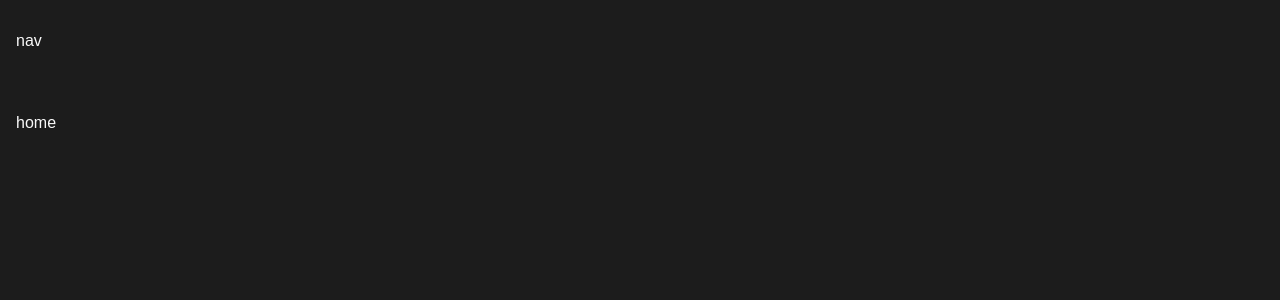
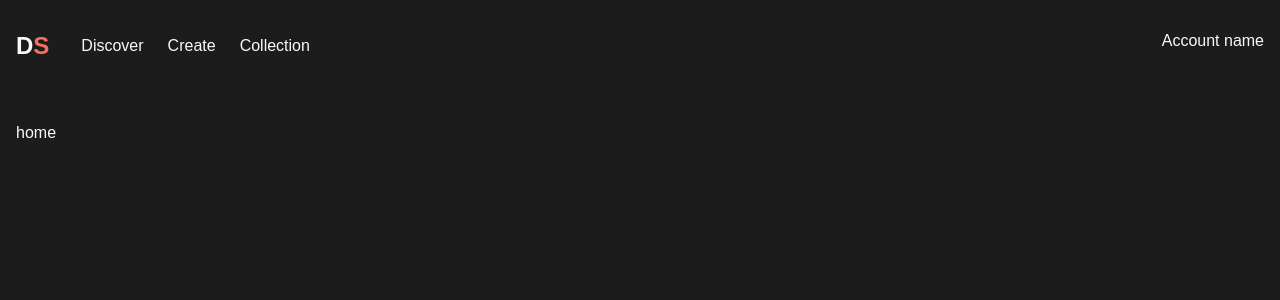
Before and after one commit to pgm-bramcriel/Discoversound, a Next.js app: page / in a window 1280 px wide. Shown: the top 300 px of the page. Built offline with nearby package versions, Linux system fonts and the light colour scheme.

Commit message:
added basic nav structure

```diff
--- /dev/null
+++ b/components/logo/Logo.jsx
@@ -0,0 +1,13 @@
+import React from 'react'
+import Link from 'next/link'
+import { LogoStyle } from './style'
+
+const Logo = () => {
+  return (
+    <Link href="/">
+      <LogoStyle>D<span>S</span></LogoStyle>
+    </Link>
+  )
+}
+
+export default Logo
--- /dev/null
+++ b/components/logo/style/index.js
@@ -0,0 +1,23 @@
+import styled from 'styled-components';
+import { color, fontSize, transition } from '../../../styles/variables';
+
+const LogoStyle = styled.span`
+    font-size: ${fontSize.m};
+    text-transform: uppercase;
+    font-weight: bold;
+    cursor: pointer;
+    margin-right: 2rem;
+    transition: ${transition.medium};
+
+    &:hover {
+        transform: scale(1.15);
+    }
+
+    span {
+        color: ${color.accent}
+    }
+`
+
+export {
+    LogoStyle
+}
--- a/components/nav/Nav.jsx
+++ b/components/nav/Nav.jsx
@@ -1,11 +1,24 @@
 import React from 'react'
-import { NavStyle } from './style'
+import Logo from '../logo/Logo'
+import Profile from '../profile/Profile'
+import NavItems from './NavItems'
+import { NavLeft, NavStyle } from './style'
 
 const Nav = () => {
+  const navItems = [
+    'discover',
+    'create',
+    'collection'
+  ]
+
   return (
-      <NavStyle>
-          nav
-      </NavStyle>
+    <NavStyle>
+      <NavLeft>
+        <Logo />
+        <NavItems items={navItems}/>
+      </NavLeft>
+      <Profile />
+    </NavStyle>
   )
 }
 
--- /dev/null
+++ b/components/nav/NavItems.jsx
@@ -0,0 +1,21 @@
+import Link from 'next/link'
+import React from 'react'
+import { NavItemsStyle, NavItemStyle } from './style'
+
+const NavItems = ({items}) => {
+  return (
+    <NavItemsStyle>
+      {items.map(item => {
+        return (
+          <NavItemStyle key={item}>
+            <Link href={`/${item}`}>
+              {item}
+            </Link>
+          </NavItemStyle>
+        )
+      })}
+    </NavItemsStyle>
+  )
+}
+
+export default NavItems
--- a/components/nav/style/index.js
+++ b/components/nav/style/index.js
@@ -1,11 +1,37 @@
 import styled from "styled-components";
+import { color, transition } from "../../../styles/variables";
 
 const NavStyle = styled.nav`
-    max-width: 95rem;
+    max-width: 110rem;
     margin: 0 auto;
     padding: 2rem 1rem;
+    display: flex;
+    flex-wrap: wrap;
+    justify-content: space-between;
+`
+
+const NavItemsStyle = styled.ul`
+    text-transform: capitalize;
+    display: flex;
+`
+
+const NavItemStyle = styled.li`
+    margin-right: 1.5rem;
+    transition: ${transition.medium};
+
+    &:hover {
+        color: ${color.accent}
+    }
+`
+
+const NavLeft = styled.div`
+    display: flex;
+    align-items: center;
 `
 
 export {
-    NavStyle
+    NavStyle,
+    NavItemsStyle,
+    NavItemStyle,
+    NavLeft
 }
--- /dev/null
+++ b/components/profile/Profile.jsx
@@ -0,0 +1,12 @@
+import React from 'react'
+import { ProfileStyle } from './style'
+
+const Profile = () => {
+  return (
+    <ProfileStyle>
+        <p>Account name</p>
+    </ProfileStyle>
+  )
+}
+
+export default Profile
--- /dev/null
+++ b/components/profile/style/index.js
@@ -0,0 +1,9 @@
+import styled from 'styled-components';
+
+const ProfileStyle = styled.div`
+
+`
+
+export {
+    ProfileStyle
+}
--- a/styles/globals.css
+++ b/styles/globals.css
@@ -14,3 +14,16 @@ a {
 * {
   box-sizing: border-box;
 }
+
+li {
+  list-style: none;
+}
+
+ul {
+  padding: 0;
+  margin: 0;
+}
+
+p {
+  margin: 0;
+}
```
